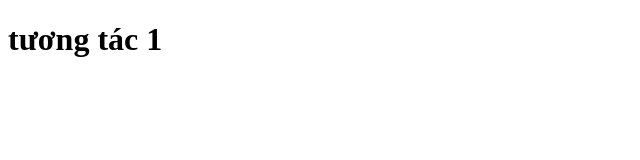
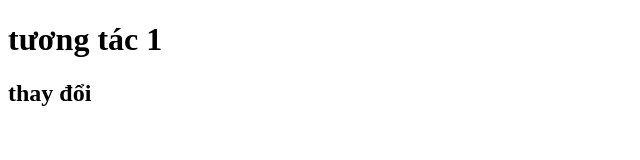
Before and after one commit to Dylan719873/tuongtac1, a plain HTML site: page index.html in a window 1280 px wide. Shown: the whole page, without its empty margins (0-640 px from the left). Drawn offline with Linux system fonts and the light colour scheme.

Commit message:
sua doi lan 1

```diff
--- a/index.html
+++ b/index.html
@@ -7,5 +7,6 @@
   </head>
   <body>
     <h1>tương tác 1</h1>
+    <h2>thay đổi</h2>
   </body>
 </html>
```
